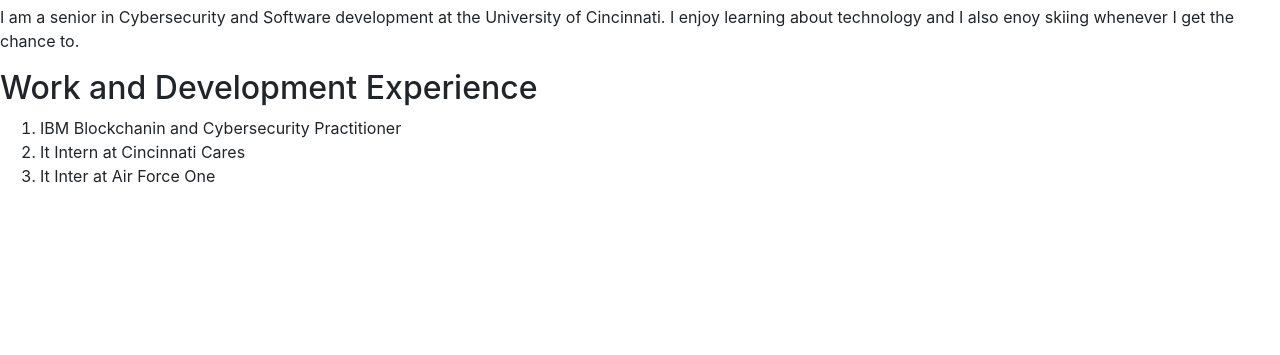
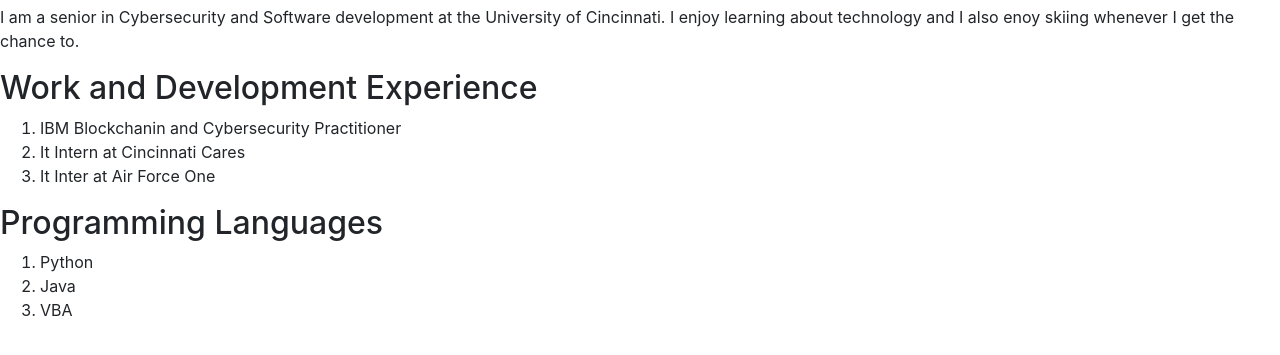
Before and after one commit to it3049c-fall22-henderson/online-portfolio-grantkollar, a website: page index.html in a window 1280 px wide. Shown: the part 397-752 px from the top of the page. Drawn offline with nearby package versions, Linux system fonts and the light colour scheme.

Commit message:
added programming lanuages

```diff
--- a/index.html
+++ b/index.html
@@ -40,6 +40,16 @@
       <li>It Inter at Air Force One</li>
     </ol>
   </div>
+  <div class="section" id="programmingLanguages">
+    <h2>
+      Programming Languages
+    </h2>
+    <ol>
+      <li>Python</li>
+      <li>Java</li>
+      <li>VBA</li>
+    </ol>
+  </div>
 
   <!-- INCLUDE SCRIPTS FILE HERE -->
   <script src="resources/scripts/index.js"></script>
```
